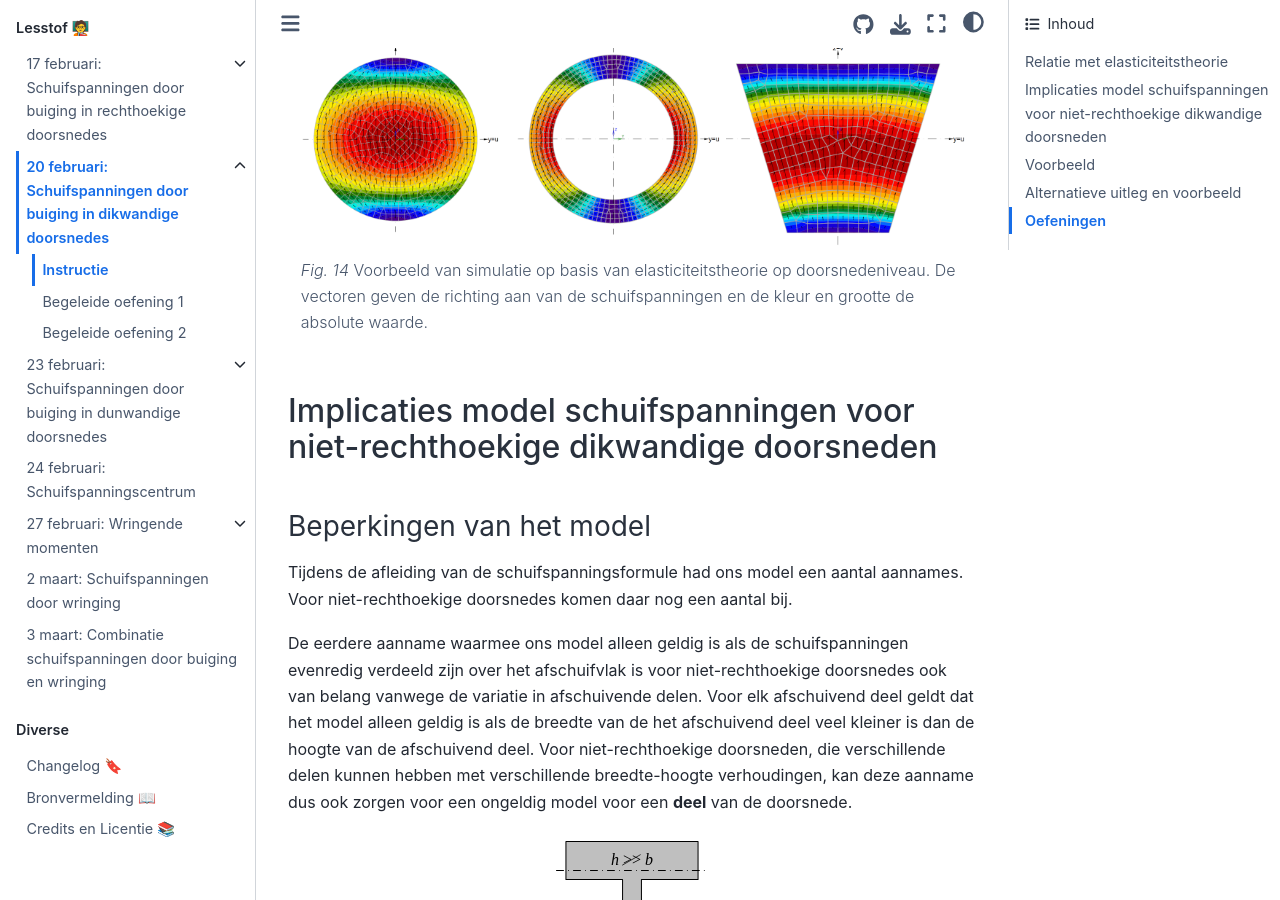
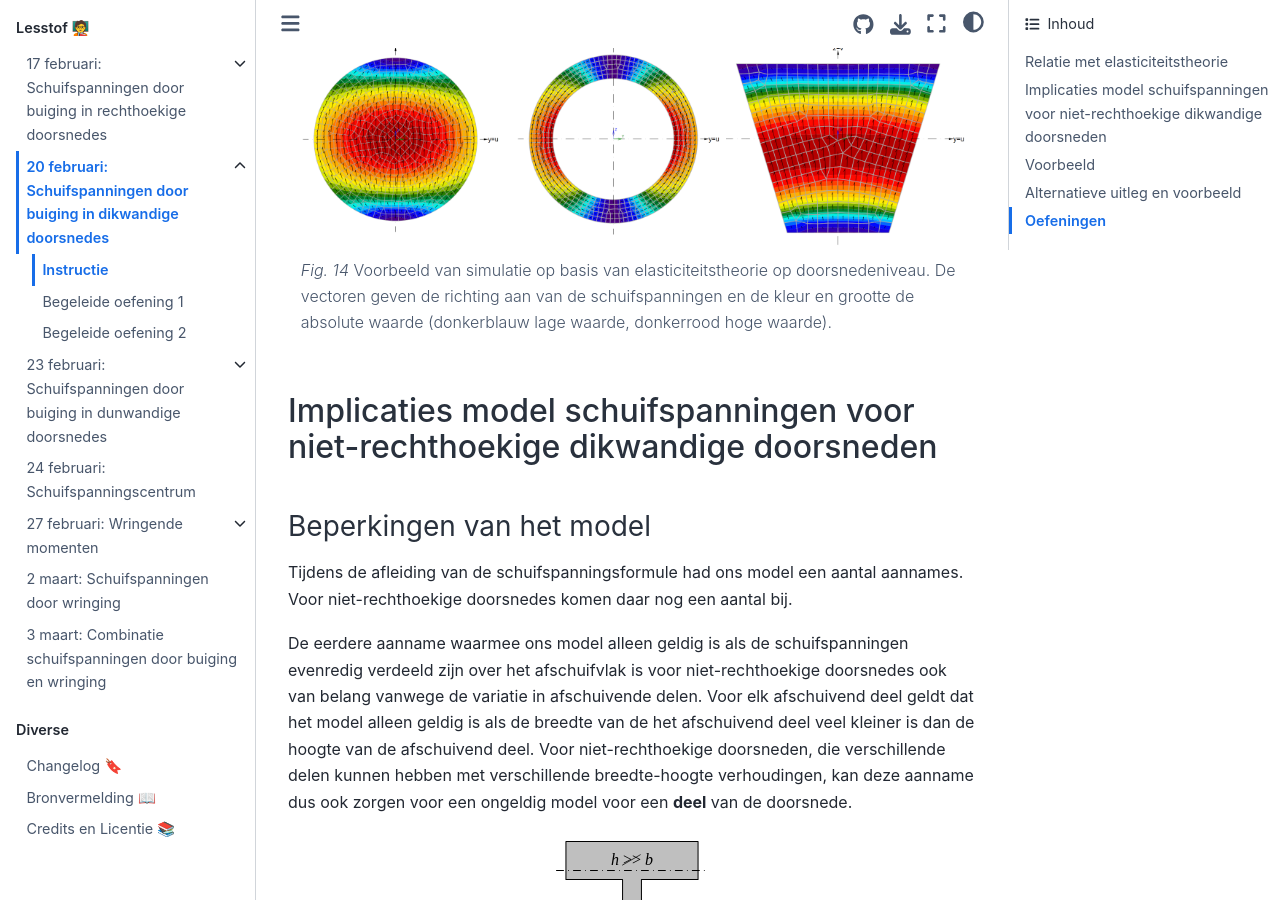
Before and after one commit to TUDelft-books/CTB1310, a Jupyter Book: the page built from book/shear/instructie.md, in a window 1280 px wide and 900 px high, scrolled down 483 px. Built offline with Jupyter Book 1.0.4 settings and Sphinx 7.4.7 and the Sphinx Book theme 1.1.4, drawn with Linux system fonts in a browser that asks for light colours; comment, search, counter and statistics services are not loaded; cross-references to code outside the pages are shown as plain code.

Commit message:
Enhance simulation description in instructie.md
Added color value explanation for shear stress simulation.

````diff
--- a/book/shear/instructie.md
+++ b/book/shear/instructie.md
@@ -12,7 +12,7 @@ Onze schuifspanningsmodel is gebaseerd op een aantal aannames om van snedekracht
 :show: author, license, copyright, source
 :placement: caption
 
-Voorbeeld van simulatie op basis van elasticiteitstheorie op doorsnedeniveau. De vectoren geven de richting aan van de schuifspanningen en de kleur en grootte de absolute waarde.
+Voorbeeld van simulatie op basis van elasticiteitstheorie op doorsnedeniveau. De vectoren geven de richting aan van de schuifspanningen en de kleur en grootte de absolute waarde (donkerblauw lage waarde, donkerrood hoge waarde).
 ```
 
 ## Implicaties model schuifspanningen voor niet-rechthoekige dikwandige doorsneden
````
